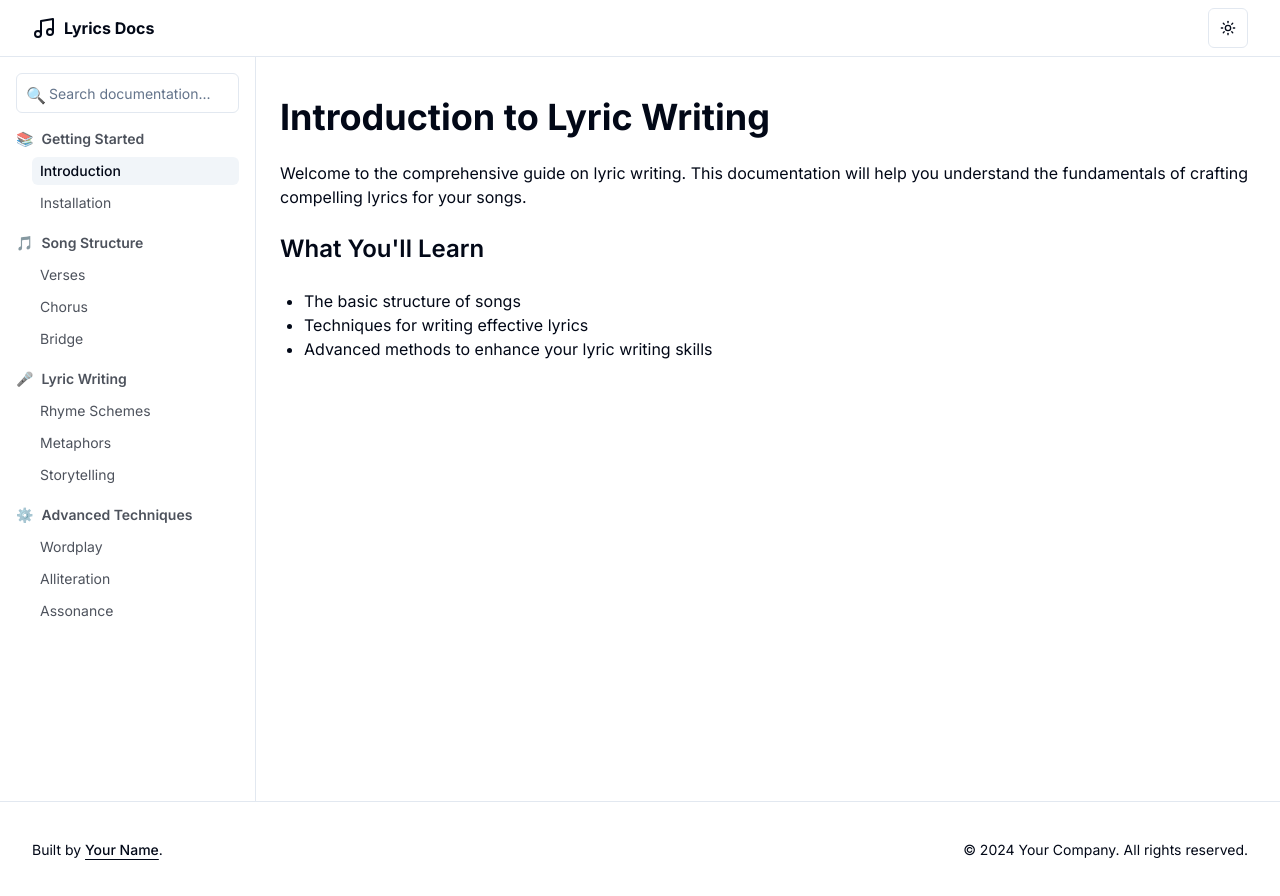
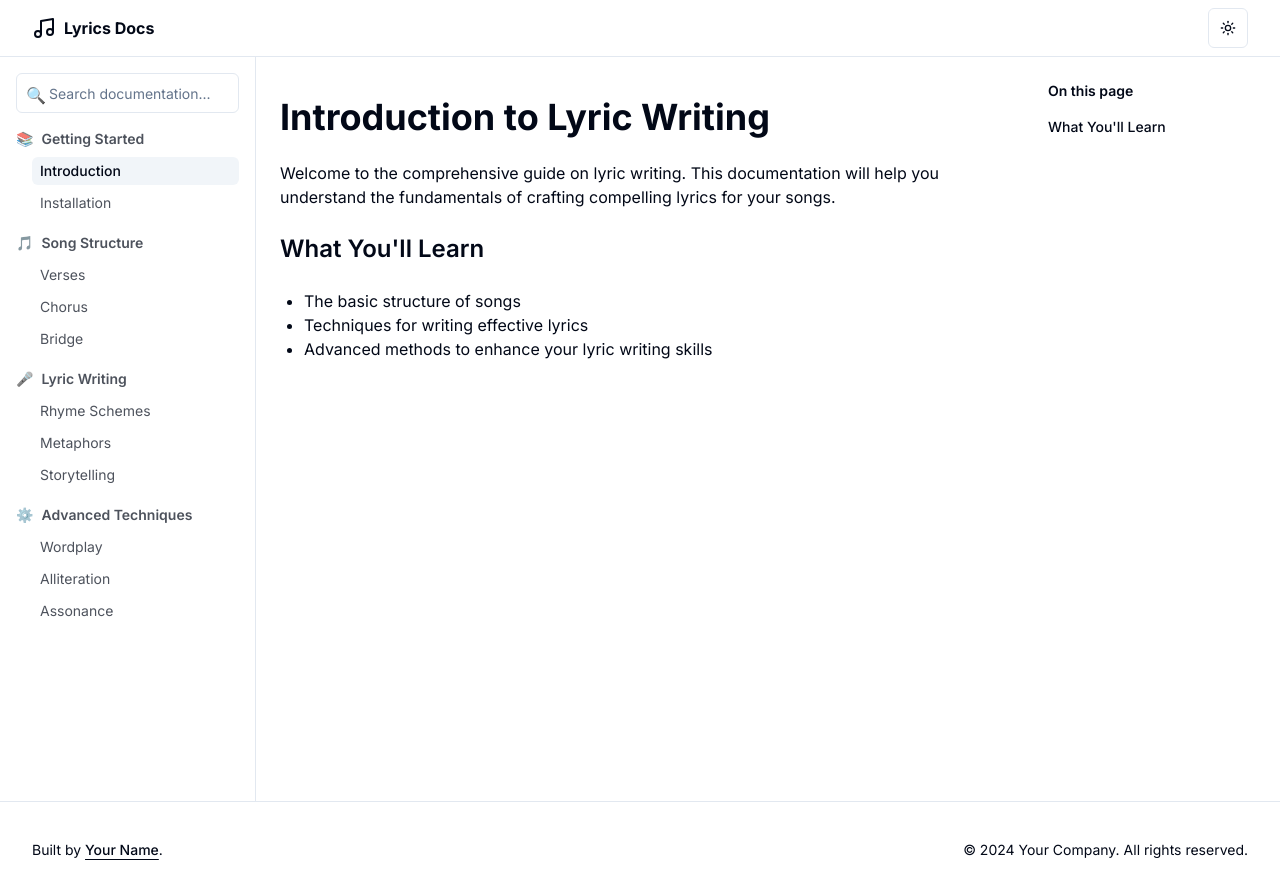
Before and after one commit to neil-jay/with-joyful-lips-next-js, a Next.js app: page /docs/introduction in a window 1280 px wide. Built offline with nearby package versions, Linux system fonts and the light colour scheme.

Commit message:
Added right sidebar

```diff
--- a/app/docs/layout.tsx
+++ b/app/docs/layout.tsx
@@ -47,6 +47,46 @@ const sidebarItems = [
   },
 ]
 
+interface TableOfContentsItem {
+  title: string
+  url: string
+}
+
+function useActiveItem(itemIds: string[]) {
+  const [activeId, setActiveId] = useState<string>('')
+
+  useEffect(() => {
+    const observer = new IntersectionObserver(
+      (entries) => {
+        entries.forEach((entry) => {
+          if (entry.isIntersecting) {
+            setActiveId(entry.target.id)
+          }
+        })
+      },
+      { rootMargin: '-10% 0% -85% 0%' }
+    )
+
+    itemIds.forEach((id) => {
+      const element = document.getElementById(id)
+      if (element) {
+        observer.observe(element)
+      }
+    })
+
+    return () => {
+      itemIds.forEach((id) => {
+        const element = document.getElementById(id)
+        if (element) {
+          observer.unobserve(element)
+        }
+      })
+    }
+  }, [itemIds])
+
+  return activeId
+}
+
 export default function DocsLayout({
   children,
 }: {
@@ -55,6 +95,18 @@ export default function DocsLayout({
   const pathname = usePathname()
   const [sidebarOpen, setSidebarOpen] = useState(false)
   const [isMobile, setIsMobile] = useState(false)
+  const [tableOfContents, setTableOfContents] = useState<TableOfContentsItem[]>([])
+
+  useEffect(() => {
+    const headings = document.querySelectorAll('h2')
+    const items: TableOfContentsItem[] = Array.from(headings).map((heading) => ({
+      title: heading.textContent || '',
+      url: `#${heading.id}`,
+    }))
+    setTableOfContents(items)
+  }, [pathname])
+
+  const activeItem = useActiveItem(tableOfContents.map((item) => item.url.slice(1)))
 
   useEffect(() => {
     const checkMobile = () => {
@@ -126,6 +178,26 @@ export default function DocsLayout({
             {children}
           </div>
         </main>
+        <div className="hidden xl:block w-64 shrink-0">
+          <div className="sticky top-14 h-[calc(100vh-3.5rem)] overflow-y-auto py-6 pl-6">
+            <h4 className="mb-4 text-sm font-semibold">On this page</h4>
+            <nav className="space-y-2">
+              {tableOfContents.map((item) => (
+                <a
+                  key={item.url}
+                  href={item.url}
+                  className={`block text-sm transition-colors hover:text-foreground ${
+                    activeItem === item.url.slice(1)
+                      ? 'text-foreground font-medium'
+                      : 'text-muted-foreground'
+                  }`}
+                >
+                  {item.title}
+                </a>
+              ))}
+            </nav>
+          </div>
+        </div>
       </div>
       <Footer />
     </div>
```
